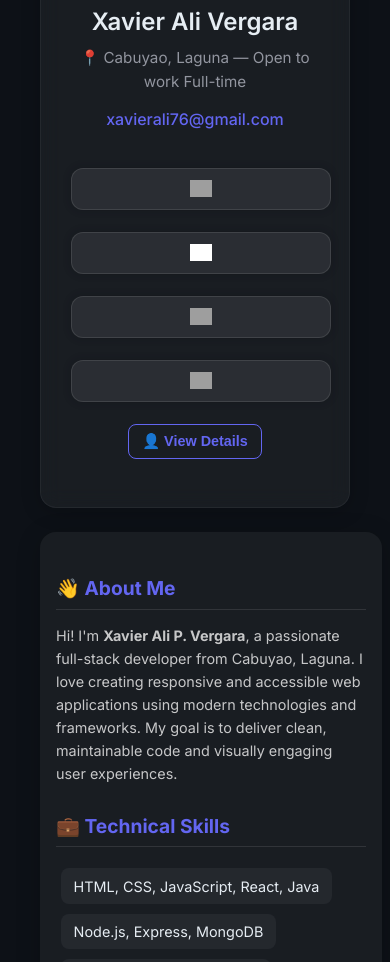
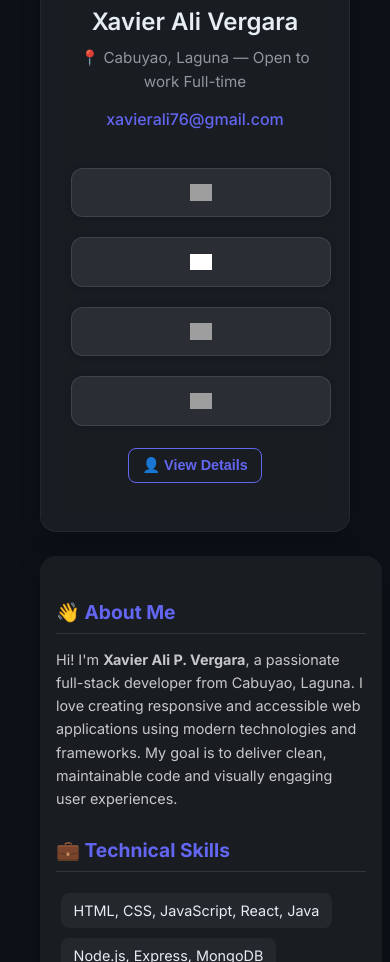
Before and after one commit to Fuhrerahro/My-Portfolio, a plain HTML site: page index.html in a window 390 px wide. Shown: the part 945-1907 px from the top of the page. Drawn offline with nearby package versions, Linux system fonts and the light colour scheme; grey boxes are pictures that could not be loaded.

Commit message:
Update website content

```diff
--- a/style.css
+++ b/style.css
@@ -1489,3 +1489,44 @@ footer {
   transform: translateY(-2px);
   opacity: 0.9;
 }
+
+/* ===== Responsive Buttons Fix (side-by-side version) ===== */
+.profile-links {
+  display: flex;
+  flex-wrap: wrap;
+  justify-content: center;
+  gap: 10px;
+}
+
+.profile-links a,
+.profile-links button {
+  flex: 1 1 30%;
+  min-width: 100px;
+  text-align: center;
+  padding: 0.9rem 1.2rem;
+  font-size: 1rem;
+  border-radius: 12px;
+  transition: all 0.3s ease;
+  box-sizing: border-box;
+}
+
+/* Hover animation for both modes */
+.profile-links a:hover,
+.profile-links button:hover {
+  transform: translateY(-2px);
+  opacity: 0.9;
+}
+
+/* Mobile fine-tuning */
+@media (max-width: 600px) {
+  .profile-links {
+    gap: 8px;
+  }
+
+  .profile-links a,
+  .profile-links button {
+    flex: 1 1 45%;
+    font-size: 0.95rem;
+    padding: 0.8rem 1rem;
+  }
+}
```
